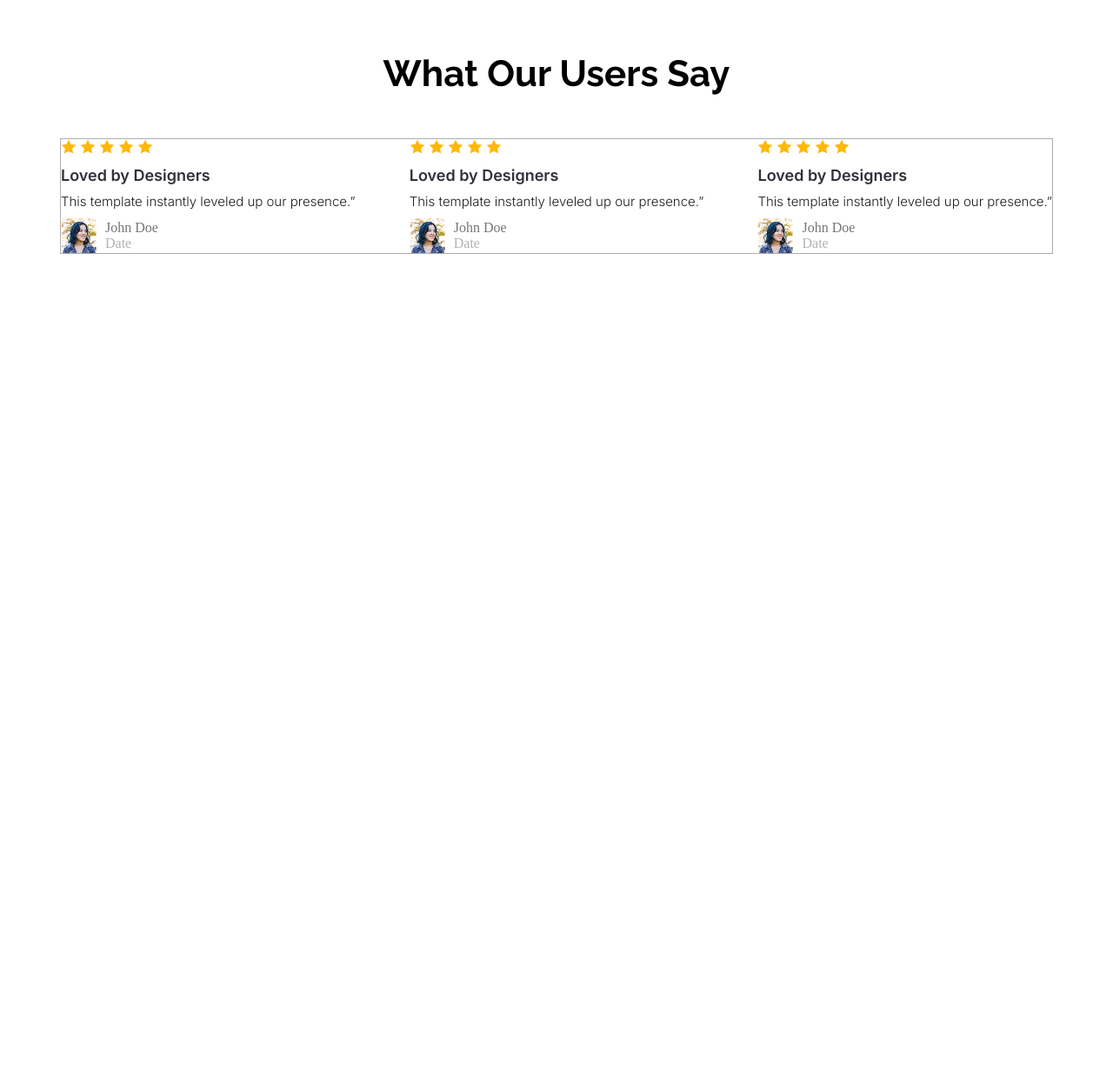
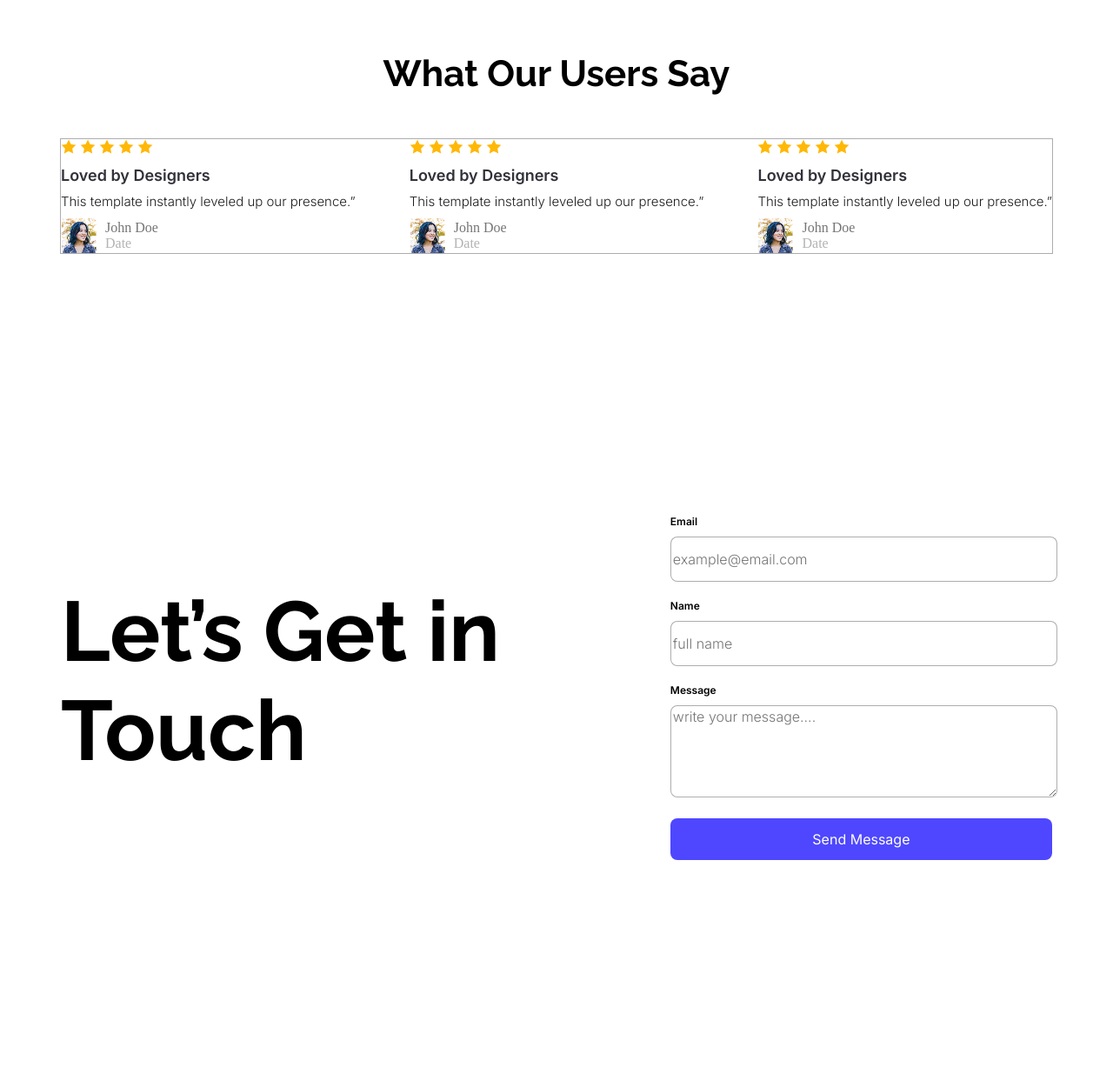
Before and after one commit to sodium000/assignment1ProgramingHero, a plain HTML site: page index.html in a window 1280 px wide. Shown: the part 1474-2701 px from the top of the page at 87% size. Before the commit the page ends 1774 px from the top, so only its background shows below. Drawn offline with Linux system fonts and the light colour scheme.

Commit message:
form section added

```diff
--- a/index.html
+++ b/index.html
@@ -124,5 +124,39 @@
       </div>
 
     </section>
+
+    <section class="form-section">
+        <div class="form-heading" >
+            <div>
+            Let’s Get in Touch
+        </div>
+        </div>
+        <div class="form-container">
+            <div>
+                <label for="email">Email</label>
+                <input type="email" placeholder="example@email.com" class="form-input" />
+            </div>
+            <div>
+                <label for="email">Name</label>
+                <input type="text" placeholder="full name" class="form-input" />
+            </div>
+            <div>
+                 <label for="message">Message</label>
+                <textarea rows="5" cols="50"
+              class="form-textarea"
+              placeholder="write your message...."
+            ></textarea>
+            </div>
+            <div>
+                <button class="bg-button from-button">Send Message</button>
+            </div>
+
+        </div>
+        </div>
+
+
+
+
+    </section>
   </body>
 </html>
--- a/style.css
+++ b/style.css
@@ -257,3 +257,76 @@ header {
 .date{
     color:#B3B3B3
 }
+
+.from-box{
+    font-size: 97px;
+}
+
+.form-section{
+    display: flex;
+    gap: 20px;
+    max-width: 1140px;
+    min-height: 632px;
+    margin: 50px auto 0px auto;
+}
+
+.form-heading{
+    display: flex;
+    align-items: center;
+    font-size: 97px;
+    font-family: "Raleway", sans-serif;
+    font-weight: 700;
+}
+
+
+
+.from-button{
+    min-height: 48px;
+  cursor: pointer;
+  border-radius: 8px;
+  border: none;
+  font-size: 16px;
+  font-family: "Inter", sans-serif;;
+  width: 100%;
+}
+
+.form-container{
+    margin-top: 250px;
+    display: flex;
+    flex-direction: column;
+    gap: 20px;
+    max-width: 517px;
+    min-height: 632px;
+
+}
+
+label{
+    display: block;
+    font-size: 12px;
+    padding: 0% 0px 10px 0px;
+    font-family: "Inter", sans-serif;
+    font-weight: 600;
+}
+
+input {
+    width: 100%;
+    height: 48px;
+    border-radius: 8px;
+    border: none;
+    /* padding: 0px 20px; */
+    font-size: 16px;
+    font-family: "Inter", sans-serif;
+    font-weight: 300;
+    border: 1px solid #00000052;
+    }
+
+    textarea {
+    width: 100%;
+    border-radius: 8px;
+    border: none;
+    border: 1px solid #00000052;
+    font-size: 16px;
+    font-family: "Inter", sans-serif;
+    font-weight: 300;
+
+}
```
